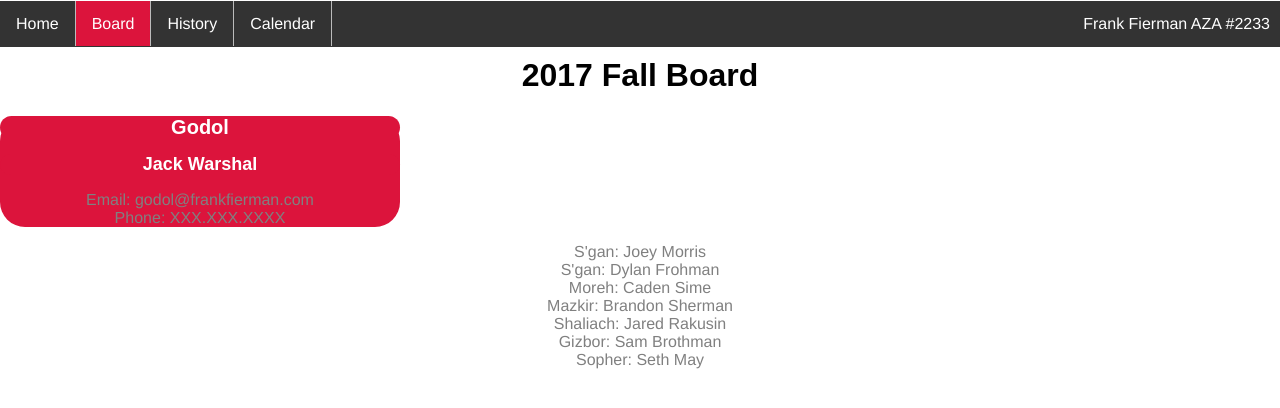
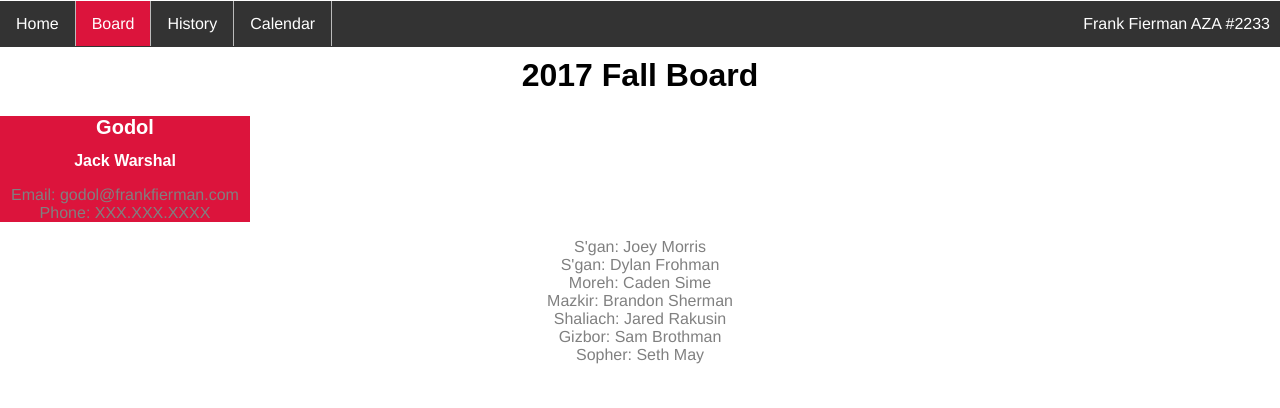
Before and after one commit to fiermanmazkir/fiermanmazkir.github.io, a Jekyll site: the page built from board/index.md, in a window 1280 px wide. Shown: the top 408 px of the page. Built offline with Jekyll 4.4.1, drawn with Linux system fonts in a browser that asks for light colours.

Commit message:
Update style.css

```diff
--- a/css/style.css
+++ b/css/style.css
@@ -78,19 +78,17 @@ p {
 	background: Crimson;
 	float: center;
 	clear: both;
-	border-radius: 25px;
-   width: 400px;
+   width: 250px;
+   color: White;
 
 }
 
 h1.godol-board {
 	font-size: 20px;
-	color: White;
 }
 
 h2.godol-board {
-	font-size: 18px;
+	font-size: 16px;
 	font-family: Arial;
 	text-align: center;
-	color: White;
 }
```
